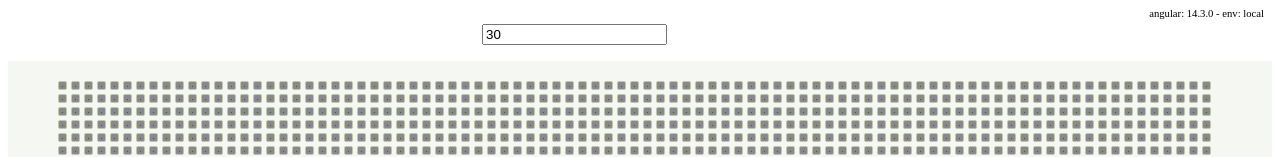
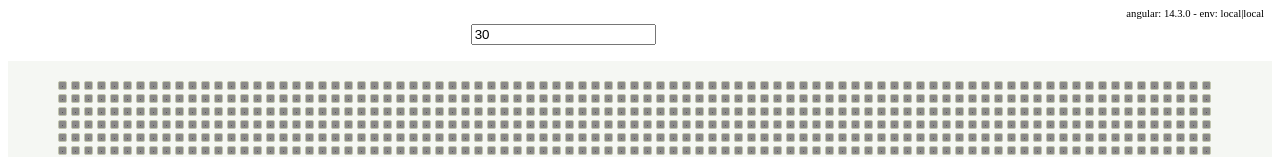
Before and after one commit to maxgerashenko/angular-my-weeks, an Angular app: page / in a window 1280 px wide. Shown: the top 157 px of the page. Built offline with nearby package versions, Linux system fonts and the light colour scheme.

Commit message:
Enviroment 2

```diff
--- a/src/app/app.module.ts
+++ b/src/app/app.module.ts
@@ -7,6 +7,7 @@ import { HelloComponent } from './hello.component';
 import { WeeksGridModule } from '../weeks-grid/weeks-grid.module';
 import { VersionModule } from '../version/version.module';
 import { InputModule } from '../input/input.module';
+import { ENVIROMENT, getEnviroment } from '../environments/provider';
 
 @NgModule({
   imports: [
@@ -18,5 +19,6 @@ import { InputModule } from '../input/input.module';
   ],
   declarations: [AppComponent, HelloComponent],
   bootstrap: [AppComponent],
+  providers: [{ provide: ENVIROMENT, useFactory: getEnviroment }],
 })
 export class AppModule {}
--- a/src/environments/environment.dev.ts
+++ b/src/environments/environment.dev.ts
@@ -1,5 +1,6 @@
-export const environment = {
+import { EnviromentInteface } from './interface';
+
+export const environment: EnviromentInteface = {
   production: false,
-
   mode: 'dev',
 };
--- a/src/environments/environment.prod.ts
+++ b/src/environments/environment.prod.ts
@@ -1,5 +1,6 @@
-export const environment = {
+import { EnviromentInteface } from './interface';
+
+export const environment: EnviromentInteface = {
   production: true,
-
   mode: 'prod',
 };
--- a/src/environments/environment.ts
+++ b/src/environments/environment.ts
@@ -3,8 +3,9 @@
 // `ng build --env=prod` then `environment.prod.ts` will be used instead.
 // The list of which env maps to which file can be found in `angular-cli.json`.
 
-export const environment = {
+import { EnviromentInteface } from './interface';
+
+export const environment: EnviromentInteface = {
   production: false,
-
   mode: 'local',
 };
--- /dev/null
+++ b/src/environments/interface.ts
@@ -0,0 +1,4 @@
+export interface EnviromentInteface {
+  production: boolean;
+  mode: string;
+}
--- /dev/null
+++ b/src/environments/provider.ts
@@ -0,0 +1,9 @@
+import { InjectionToken } from '@angular/core';
+import { environment } from './environment';
+import { EnviromentInteface } from './interface';
+
+export const ENVIROMENT = new InjectionToken<EnviromentInteface>('env');
+
+export function getEnviroment(): EnviromentInteface {
+  return environment;
+}
--- a/src/version/version.component.html
+++ b/src/version/version.component.html
@@ -1 +1,3 @@
-<span class="version-info">angular: {{ version.full }} - env: {{ mode }}</span>
+<span class="version-info"
+  >angular: {{ version.full }} - env: {{ mode }}|{{ mode2 }}</span
+>
--- a/src/version/version.component.ts
+++ b/src/version/version.component.ts
@@ -1,5 +1,8 @@
-import { Component, OnInit, VERSION } from '@angular/core';
+import { CoreEnvironment } from '@angular/compiler/src/compiler_facade_interface';
+import { Component, Inject, OnInit, VERSION } from '@angular/core';
 import { environment } from '../environments/environment';
+import { EnviromentInteface } from '../environments/interface';
+import { ENVIROMENT } from '../environments/provider';
 
 @Component({
   selector: 'app-version',
@@ -10,8 +13,9 @@ export class VersionComponent implements OnInit {
   version = VERSION;
 
   mode = environment.mode;
+  mode2 = this.env.mode;
 
-  constructor() {}
+  constructor(@Inject(ENVIROMENT) private env: EnviromentInteface) {}
 
   ngOnInit() {}
 }
```
